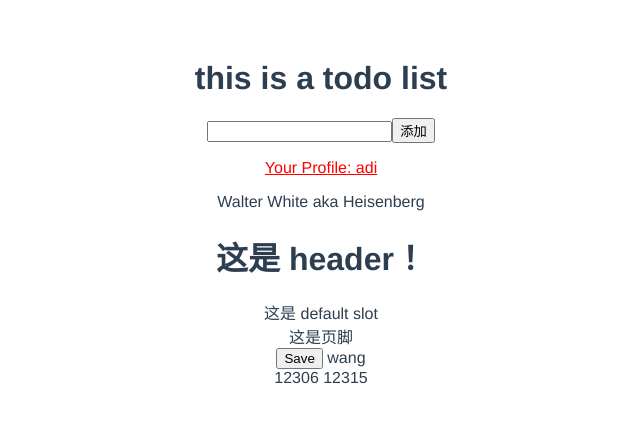
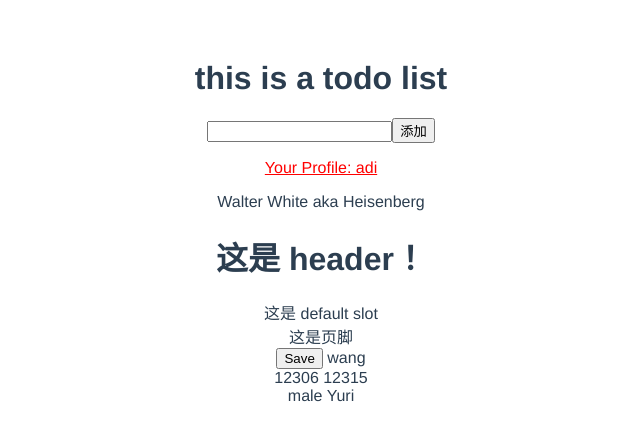
Before and after one commit to adispring/vue-demo, a Vue app: page / in a window 1280 px wide. Shown: the top 440 px of the page, without its empty margins (319-959 px from the left). Built offline with nearby package versions, Linux system fonts and the light colour scheme.

Commit message:
当被提供的内容只有默认插槽时，组件的标签才可以被当作插槽的模板来使用。这样我们就可以把 v-slot 直接用在组件上

```diff
--- a/src/App.vue
+++ b/src/App.vue
@@ -25,6 +25,9 @@
       <template v-slot:teacher="slotProps">
         {{ slotProps.t.id }}
       </template>
+    </ScopeSlot>
+    <ScopeSlot v-slot="slotProps">
+      {{ slotProps.student.gender }}
     </ScopeSlot>
   </div>
 </template>
--- a/src/components/ScopeSlot.vue
+++ b/src/components/ScopeSlot.vue
@@ -10,12 +10,14 @@ export default {
   data: () => {
     return {
       student: {
-        name: 'zengdi',
+        name: 'wangzengdi',
         id: 12306,
+        gender: 'male',
       },
       teacher: {
-        name: 'wang',
+        name: 'Yuri',
         id: 12315,
+        gender: 'female',
       },
     };
   },
```
